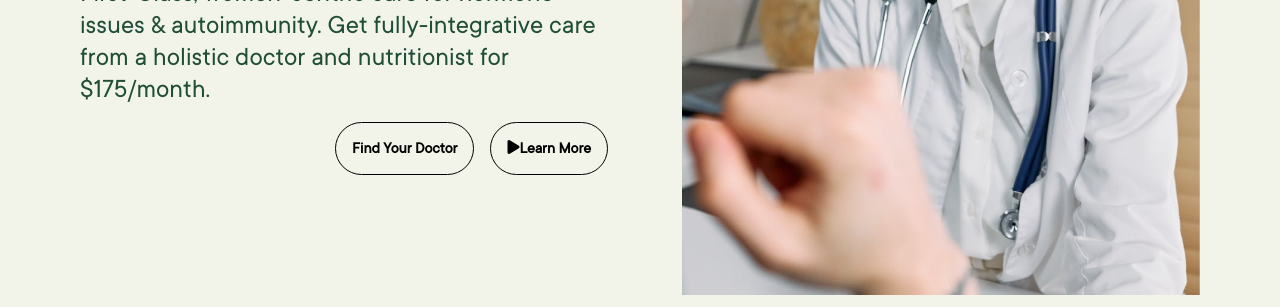
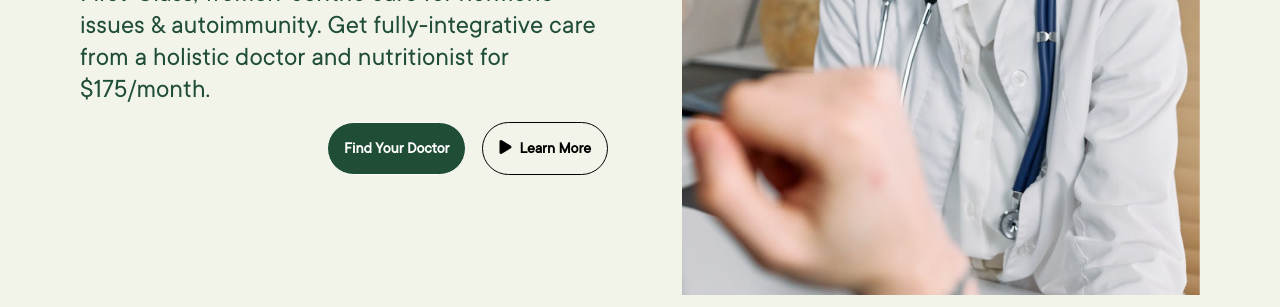
Before and after one commit to Nazem0/lp2responsive, a plain HTML site: page index.html in a window 1280 px wide. Shown: the part 493-800 px from the top of the page. Drawn offline with Linux system fonts and the light colour scheme.

Commit message:
Add files via upload

```diff
--- a/assets/sass/input.scss
+++ b/assets/sass/input.scss
@@ -101,6 +101,16 @@ button {
     &_Div_2 {
         @include flex(end);
         gap:$s;
+        &_1
+        {
+            background-color: $primary-color;
+            color: $secondary-color;
+        }
+        &_2
+        {
+            display: flex;
+            gap:$xs;
+        }
     }
 
 }
--- a/index.html
+++ b/index.html
@@ -32,7 +32,7 @@
                 <p id="Description">First-Class, women-centric care for hormone issues & autoimmunity. Get
                     fully-integrative care from a holistic doctor and nutritionist for $175/month.</p>
                 <div id="Header_Div_2">
-                    <button>Find Your Doctor</button>
+                    <button id="Header_Div_2_1">Find Your Doctor</button>
                     <button id="Header_Div_2_2"><i class="fa-solid fa-play"></i>Learn More</button>
                 </div>
             </div>
```
Also changed, not shown: assets/css/style.css, 1 other file.
